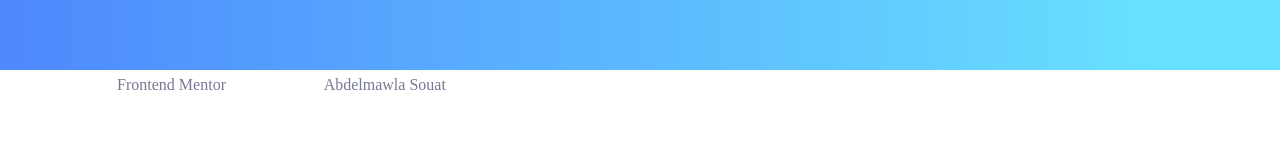
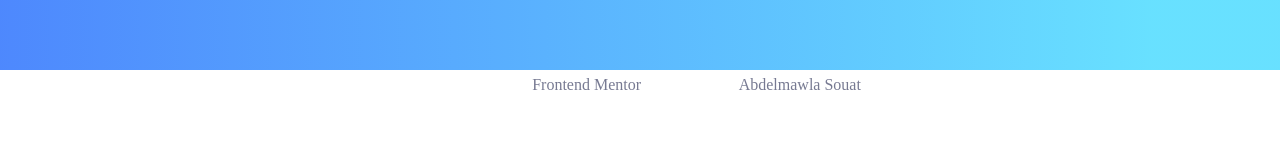
Before and after one commit to abdelmawlaSouat/To-Do-App, a React (Create React App) app: page / in a window 1280 px wide. Shown: the part 170-330 px from the top of the page. Built offline with nearby package versions, Linux system fonts and the light colour scheme.

Commit message:
Remove Grid in Footer Component

```diff
--- a/src/components/Footer.jsx
+++ b/src/components/Footer.jsx
@@ -7,20 +7,18 @@
  * Copyright (c) 2020 Shuriken
  */
 
-import { Grid } from '@material-ui/core'
+import { Box } from '@material-ui/core'
 import Sources from './Sources'
 
 function Footer() {
 	return (
-		<Grid container>
-			<Grid item>
-				<Sources
-					author="Abdelmawla Souat"
-					authorProfileLink="https://www.linkedin.com/in/abdelmawla-souat/"
-					challengeLink="https://www.frontendmentor.io/challenges/todo-app-Su1_KokOW"
-				/>
-			</Grid>
-		</Grid>
+		<Box display="flex" justifyContent="center">
+			<Sources
+				author="Abdelmawla Souat"
+				authorProfileLink="https://www.linkedin.com/in/abdelmawla-souat/"
+				challengeLink="https://www.frontendmentor.io/challenges/todo-app-Su1_KokOW"
+			/>
+		</Box>
 	)
 }
 
```
